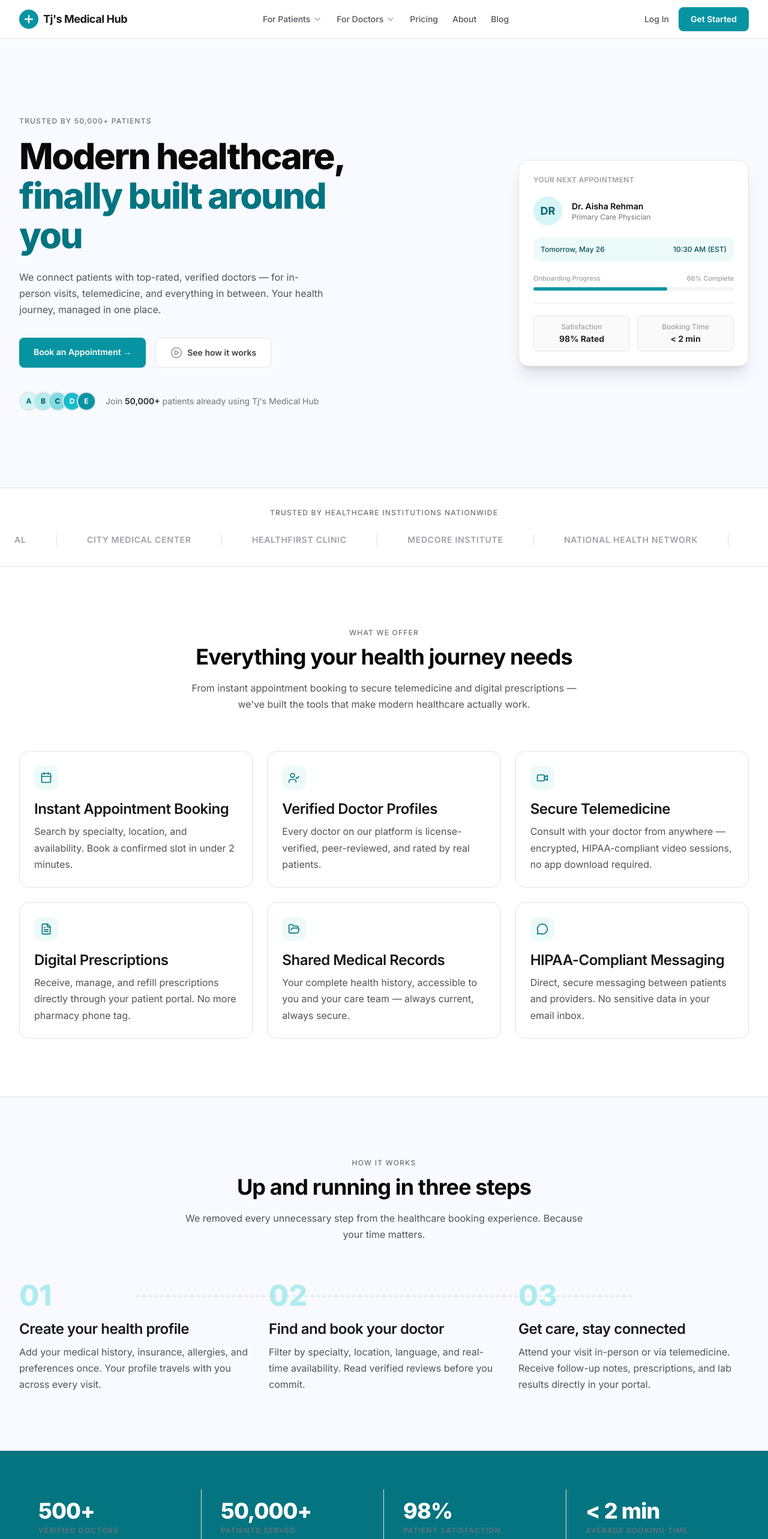
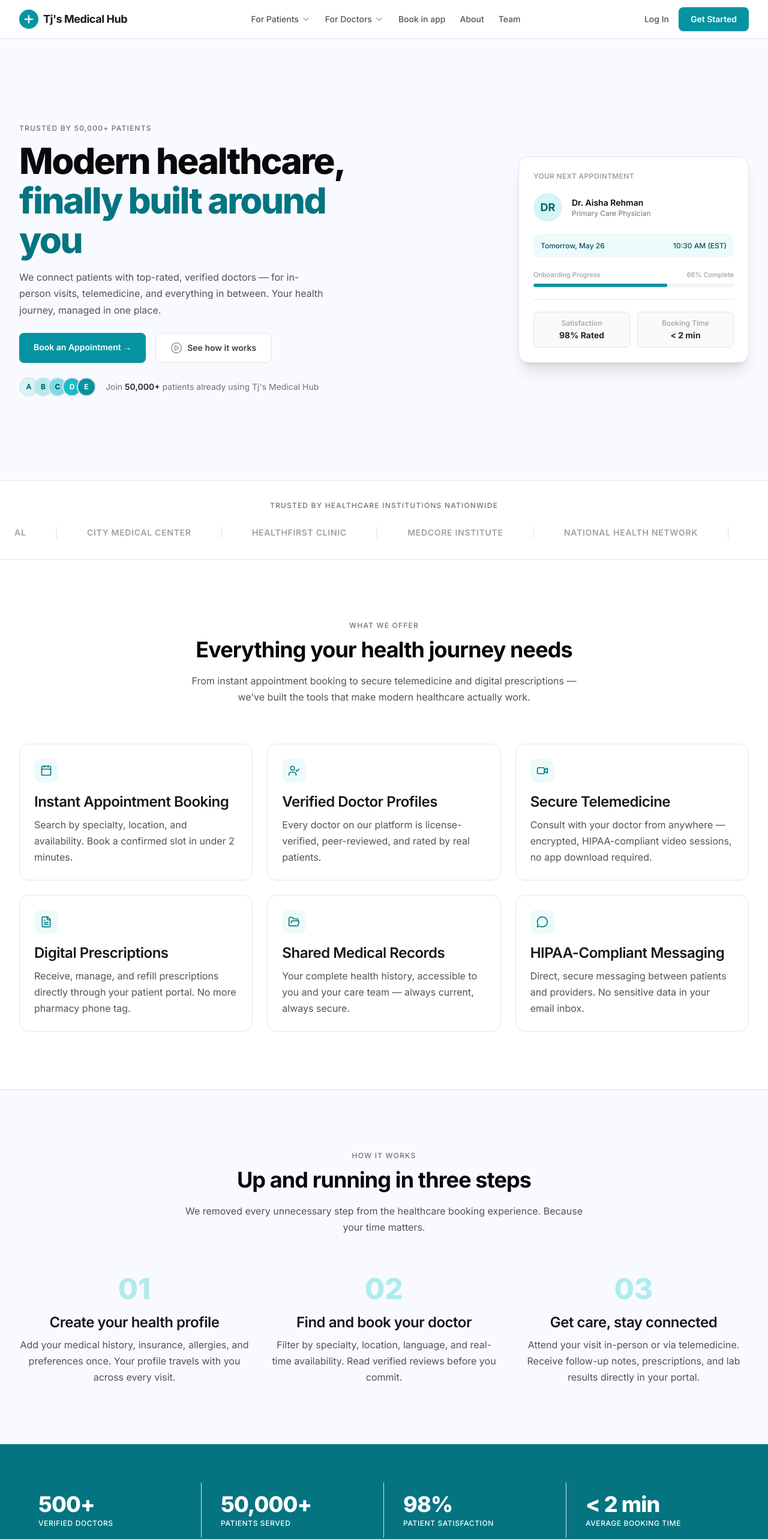
Before and after one commit to SyedAlee55/medical-app, a Next.js app: page / in a window 1280 px wide. Shown: the top 2566 px of the page at 60% size. Built offline with nearby package versions, Linux system fonts and the light colour scheme.

Commit message:
Minor frontend and admin panel fixes

```diff
--- a/app/globals.css
+++ b/app/globals.css
@@ -168,6 +168,12 @@ body {
   to   { transform: translateX(-50%); }
 }
 
+@keyframes float {
+  0%, 100% { transform: translateY(0); }
+  50% { transform: translateY(-12px); }
+}
+
 .animate-fade-up    { animation: fadeUp 0.5s ease-out forwards; }
 .animate-fade-in    { animation: fadeIn 0.4s ease-out forwards; }
 .animate-marquee    { animation: marquee 30s linear infinite; }
+.animate-float      { animation: float 6s ease-in-out infinite; }
--- a/components/landing/CtaSection.jsx
+++ b/components/landing/CtaSection.jsx
@@ -29,7 +29,7 @@ export default function CtaSection() {
         <div className="absolute bottom-0 left-0 w-96 h-96 rounded-full bg-brand-900/10 blur-3xl pointer-events-none" />
 
         <div className="relative z-10 max-w-3xl mx-auto px-6 text-center">
-          <h2 className="type-h2 text-white text-center mb-3">
+          <h2 className="type-h2 !text-white text-center mb-3">
             Your health journey starts today.
           </h2>
           <p className="text-zinc-400 text-center max-w-xl mx-auto mt-3 mb-8 text-sm md:text-base leading-relaxed">
--- a/components/landing/Footer.jsx
+++ b/components/landing/Footer.jsx
@@ -76,8 +76,8 @@ export default function Footer() {
                 </a>
               </li>
               <li>
-                <a href="#" className="text-zinc-400 hover:text-white text-sm transition-colors">
-                  Blog
+                <a href="/team" className="text-zinc-400 hover:text-white text-sm transition-colors">
+                  Team
                 </a>
               </li>
               <li>
--- a/components/landing/HeroSection.jsx
+++ b/components/landing/HeroSection.jsx
@@ -1,39 +1,27 @@
-'use client'
-
 import { PlayCircle } from 'lucide-react'
 
 export default function HeroSection() {
   return (
-    <section className="relative overflow-hidden bg-[#f8faff] py-20 lg:py-32">
+    <section className="relative overflow-hidden bg-[#f8faff] min-h-[calc(100dvh-4rem)] flex items-center py-8 lg:py-10">
       {/* Blurred teal background accent */}
       <div className="absolute -top-20 -right-20 w-96 h-96 rounded-full bg-brand-100/60 blur-3xl -z-10" />
       <div className="absolute -bottom-20 -left-20 w-96 h-96 rounded-full bg-brand-100/40 blur-3xl -z-10" />
 
-      <style>{`
-        @keyframes float {
-          0%, 100% { transform: translateY(0); }
-          50% { transform: translateY(-12px); }
-        }
-        .animate-float {
-          animation: float 6s ease-in-out infinite;
-        }
-      `}</style>
-
-      <div className="max-w-7xl mx-auto px-6 lg:px-8">
-        <div className="grid grid-cols-1 lg:grid-cols-2 gap-16 items-center">
+      <div className="max-w-7xl mx-auto px-6 lg:px-8 w-full">
+        <div className="grid grid-cols-1 lg:grid-cols-2 gap-10 lg:gap-12 items-center">
 
           {/* Left Column: Content */}
           <div className="flex flex-col items-start animate-fade-up">
-            <span className="type-label text-brand-600 mb-4 tracking-wider">
+            <span className="type-label text-brand-600 mb-3 tracking-wider">
               TRUSTED BY 50,000+ PATIENTS
             </span>
 
-            <h1 className="type-hero mb-6 text-zinc-900 leading-tight">
+            <h1 className="type-hero mb-4 text-zinc-900 leading-tight">
               Modern healthcare, <br />
               <span className="text-brand-600">finally built around you</span>
             </h1>
 
-            <p className="type-body text-zinc-500 max-w-lg mb-8 text-base md:text-lg">
+            <p className="type-body text-zinc-500 max-w-lg mb-6 text-base md:text-lg">
               We connect patients with top-rated, verified doctors — for in-person visits, telemedicine, and everything in between. Your health journey, managed in one place.
             </p>
 
@@ -55,7 +43,7 @@ export default function HeroSection() {
             </div>
 
             {/* Social Proof Strip */}
-            <div className="flex items-center gap-4 mt-10">
+            <div className="flex items-center gap-4 mt-6">
               <div className="flex -space-x-2">
                 {[
                   'bg-brand-100 text-brand-700',
@@ -73,7 +61,9 @@ export default function HeroSection() {
                 ))}
               </div>
               <p className="text-sm text-zinc-500">
-                Join <strong className="font-semibold text-zinc-800">50,000+</strong> patients already using Tj&apos;s Medical Hub
+                Join{' '}
+                <strong className="font-semibold text-zinc-800">50,000+</strong>
+                {' patients already using Tj\'s Medical Hub'}
               </p>
             </div>
           </div>
--- a/components/landing/HowItWorksSection.jsx
+++ b/components/landing/HowItWorksSection.jsx
@@ -35,13 +35,10 @@ export default function HowItWorksSection() {
         </div>
 
         {/* 3-Column Step Layout */}
-        <div className="relative grid grid-cols-1 md:grid-cols-3 gap-8 mt-12 z-10">
-          {/* Dashed connector line */}
-          <div className="hidden md:block absolute top-6 left-[16%] right-[16%] border-t-2 border-dashed border-brand-200 -z-10" />
-
+        <div className="grid grid-cols-1 md:grid-cols-3 gap-8 mt-12">
           {steps.map((step, idx) => (
-            <div key={idx} className="flex flex-col items-start bg-transparent">
-              <span className="text-5xl font-extrabold text-brand-200 mb-4 block leading-none select-none">
+            <div key={idx} className="flex flex-col items-center text-center bg-transparent">
+              <span className="text-5xl font-extrabold text-brand-200 mb-4 block leading-none select-none text-center">
                 {step.num}
               </span>
               <h3 className="type-h3 text-zinc-900 mb-2">
--- a/components/landing/Navbar.jsx
+++ b/components/landing/Navbar.jsx
@@ -107,13 +107,13 @@ export default function Navbar() {
           </div>
 
           <a href="/schedule" className="text-sm font-medium text-zinc-600 hover:text-zinc-900 transition-colors">
-            Pricing
+            Book in app
           </a>
           <a href="#" className="text-sm font-medium text-zinc-600 hover:text-zinc-900 transition-colors">
             About
           </a>
-          <a href="#" className="text-sm font-medium text-zinc-600 hover:text-zinc-900 transition-colors">
-            Blog
+          <a href="/team" className="text-sm font-medium text-zinc-600 hover:text-zinc-900 transition-colors">
+            Team
           </a>
         </div>
 
@@ -159,9 +159,9 @@ export default function Navbar() {
           </div>
           <hr className="border-zinc-100" />
           <div className="flex flex-col gap-2">
-            <a href="/login" className="text-zinc-700 hover:text-zinc-950 font-medium py-1">Pricing</a>
+            <a href="/schedule" className="text-zinc-700 hover:text-zinc-950 font-medium py-1">Book in app</a>
             <a href="#" className="text-zinc-700 hover:text-zinc-950 font-medium py-1">About</a>
-            <a href="#" className="text-zinc-700 hover:text-zinc-950 font-medium py-1">Blog</a>
+            <a href="/team" className="text-zinc-700 hover:text-zinc-950 font-medium py-1">Team</a>
           </div>
           <hr className="border-zinc-100" />
           <div className="flex flex-col gap-3">
--- a/components/landing/StatsSection.jsx
+++ b/components/landing/StatsSection.jsx
@@ -17,10 +17,10 @@ export default function StatsSection() {
                 idx < stats.length - 1 ? 'lg:border-r lg:border-brand-500/50' : ''
               }`}
             >
-              <span className="text-4xl font-extrabold text-white tracking-tight">
+              <span className="text-4xl font-extrabold !text-white tracking-tight">
                 {stat.value}
               </span>
-              <span className="type-label text-brand-200 mt-1">
+              <span className="mt-1 text-xs font-medium uppercase tracking-wider !text-white">
                 {stat.label}
               </span>
             </div>
```
